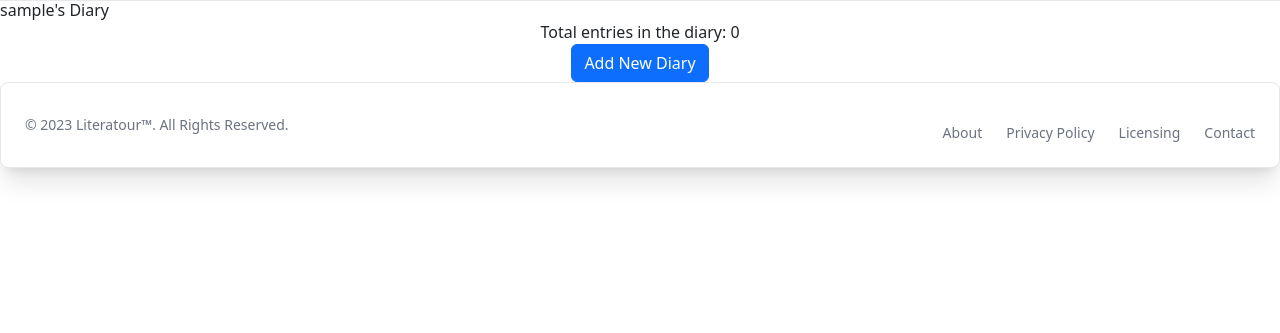
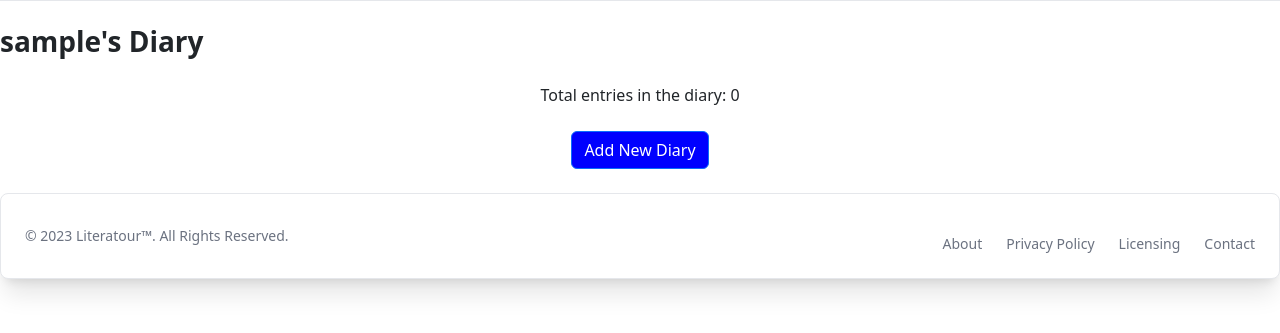
Before and after one commit to PBPE13/pbp_group, a Django app: page /diary/ in a window 1280 px wide. Shown: the part 72-405 px from the top of the page. Run offline with Django 4.2, Linux system fonts and the light colour scheme; the visitor is signed in with stand-in values (Sample User, id 1); data comes from the database, SQL or seed files in the repository; data that the repository does not hold is empty; parts of the project's set-up code (start-up, migrations or seed data) failed here and were passed over; some libraries are stand-ins or nearby versions.

Commit message:
fixed errors

```diff
--- a/diary/templates/diary.html
+++ b/diary/templates/diary.html
@@ -1,8 +1,18 @@
 {% extends 'base.html' %}
 
 {% block content %}
+<!DOCTYPE html>
+<html>
 
-<h1>{{name}}'s Diary</h1>
+    <head>
+        <style>
+        </style>
+    </head>
+
+    <body>
+        <br>
+        <strong><h1 style="font-size: 28px;">{{name}}'s Diary</h1></strong>
+        <br>
 
         <center><p>Total entries in the diary: {{ booksInDiaryCount }} </p></center>
         <div class="diary">
@@ -10,7 +20,8 @@
             </ul>
         </div>
 
-<center><button type="button" class="btn btn-primary" data-bs-toggle="modal" data-bs-target="#exampleModal">Add New Diary</button></center>
+        <br>
+        <center><strong><button type="button" class="btn btn-primary" data-bs-toggle="modal" data-bs-target="#exampleModal" style="background-color:blue;">Add New Diary</button></strong></center>
 
         <div class="modal fade" id="exampleModal" tabindex="-1" aria-labelledby="exampleModalLabel" aria-hidden="true">
             <div class="modal-dialog">
@@ -46,6 +57,8 @@
             </div>
         </div>
 
+        <br>
+
         <script>
             async function getBook() {
                 return fetch("{% url 'book:get_books' %}").then((res) => res.json())
@@ -79,7 +92,7 @@
                 let htmlString = '<div class="cards">';
 
                 diaries.forEach((diary) => {
-            htmlString += `<li>
+                    htmlString += `\n<li>
                         <div class="card" style="background-color: #E3E9F3; display: flex; flex-wrap: wrap; justify-content: space-between;">
                             <div class="card_content" style="flex-basis: calc(33.33% - 10px); margin: 5px;">
                                 <h2 class="card_title">${diary.fields.title}</h2>
@@ -112,4 +125,7 @@
 
         </script>
 
+    </body>
+</html>
+
 {% endblock content %}
--- a/diary/urls.py
+++ b/diary/urls.py
@@ -1,11 +1,9 @@
 from django.urls import path
-from diary.views import show_diary, get_diary_json, add_diary_ajax, edit_diary, delete_diary
+from diary.views import show_diary, get_diary_json, add_diary_ajax
 app_name = 'diary'
 
 urlpatterns = [
     path('', show_diary, name='show_diary'),
     path('get-diary/', get_diary_json, name='get_diary_json'),
     path('add-book/', add_diary_ajax, name='add_diary_ajax'),
-    # path('edit-diary/<int:id>', edit_diary, name='edit_diary'),
-    # path('delete/<int:id>', delete_diary, name='delete_diary'),
 ]
```
Also changed, not shown: diary/views.py (+0 -19 lines). Lines whose indentation alone changed are shown as unchanged.
